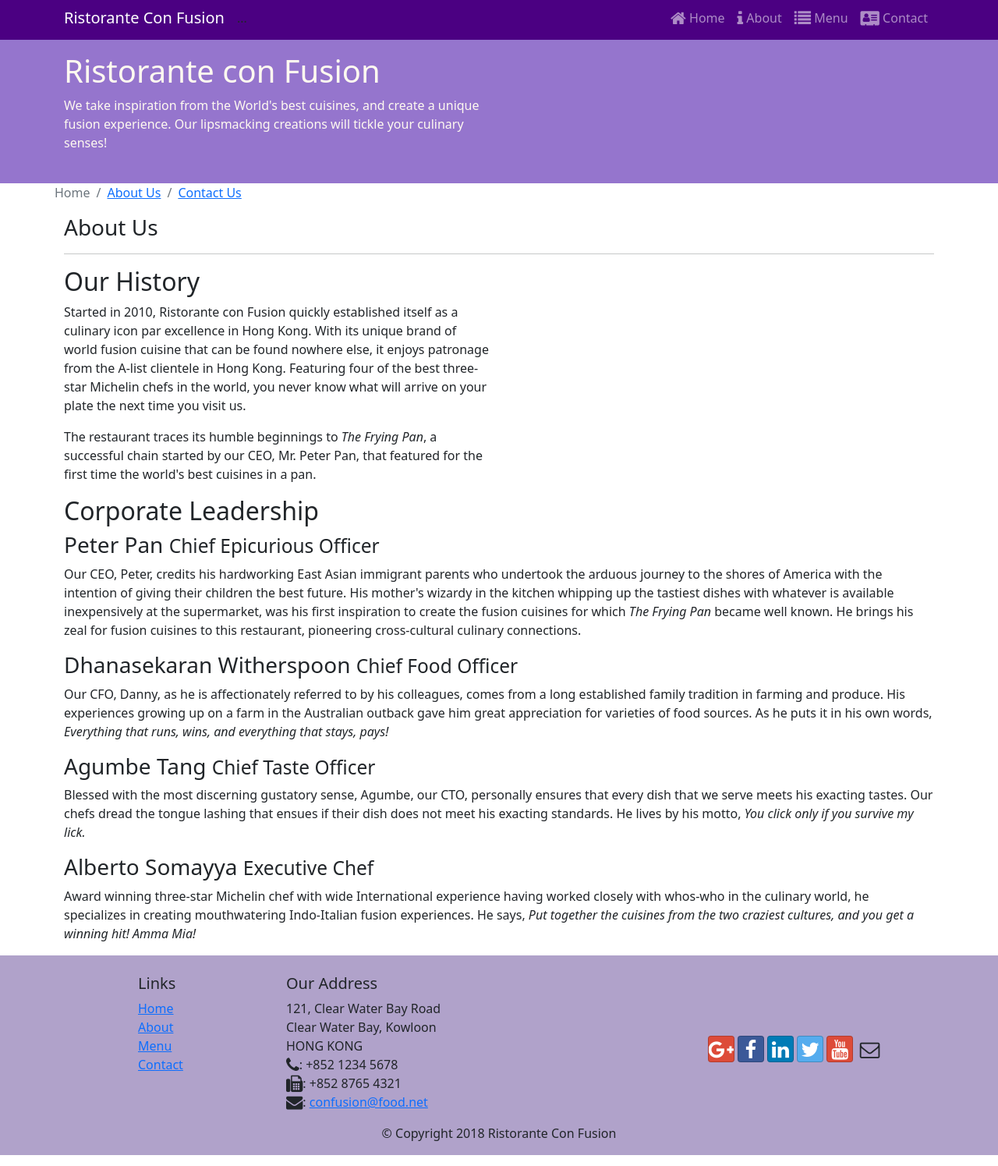
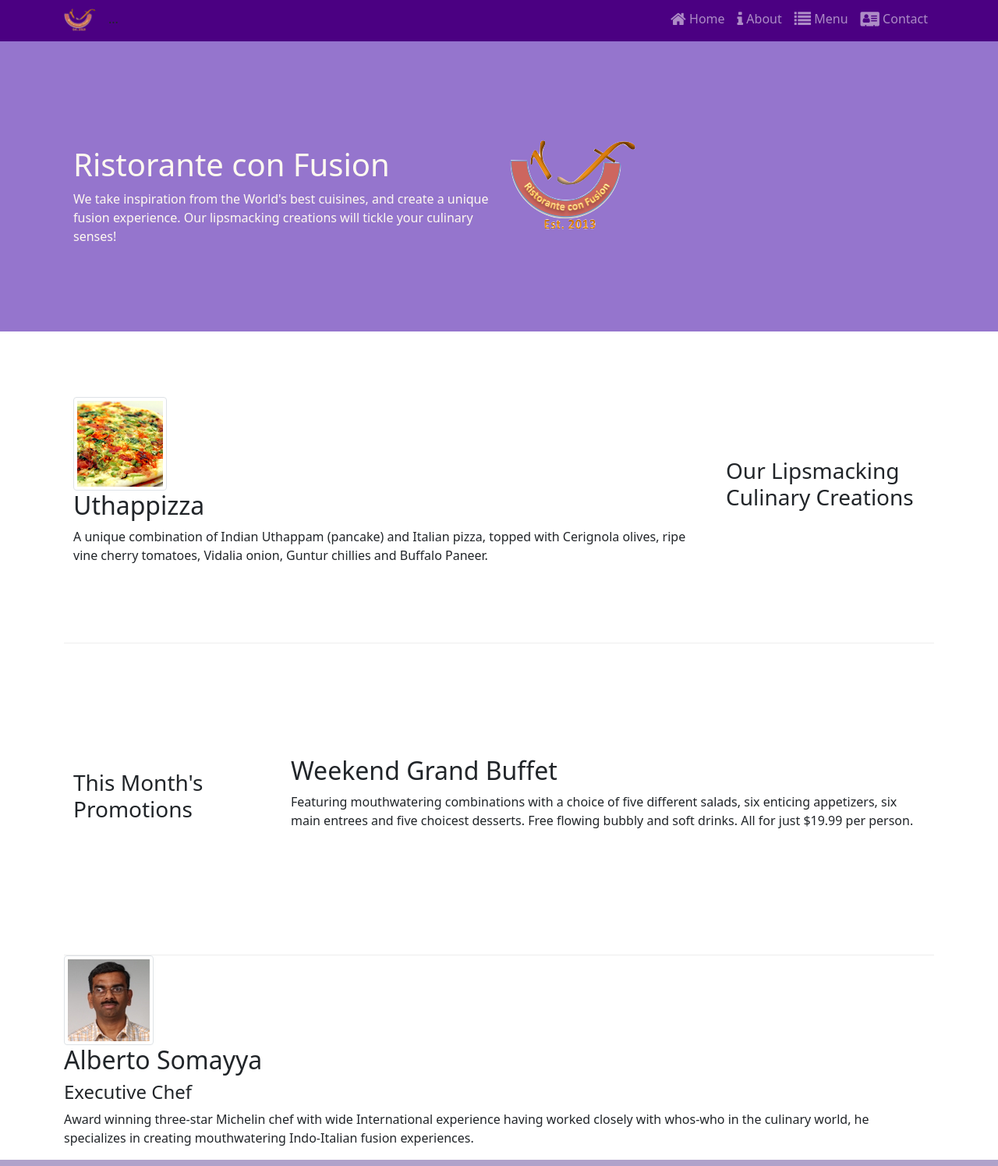
Before and after one commit to GeetaChauhan777/Git-Test, a website: page index.html in a window 1280 px wide. Shown: the part 5-1500 px from the top of the page at 78% size. Drawn offline with nearby package versions, Linux system fonts and the light colour scheme.

Commit message:
Images and Media

```diff
--- a/index.html
+++ b/index.html
@@ -11,7 +11,7 @@
     <!-- Bootstrap CSS -->
     <link href="https://cdn.jsdelivr.net/npm/bootstrap@5.0.1/dist/css/bootstrap.min.css" rel="stylesheet" integrity="sha384-+0n0xVW2eSR5OomGNYDnhzAbDsOXxcvSN1TPprVMTNDbiYZCxYbOOl7+AMvyTG2x" crossorigin="anonymous">
     <!-- Style CSS -->
-    <link href="styles.css" rel="stylesheet">
+    <link href="style.css" rel="stylesheet">
     <!-- Font Awesome -->
      <link rel="stylesheet" href="node_modules/font-awesome/css/font-awesome.min.css">
     <link rel="stylesheet" href="node_modules/bootstrap-social/bootstrap-social.css">
@@ -23,7 +23,7 @@
             <button class="navbar-toggler" type="button" data-toggle="collapse" data-target="#Navbar">
                 <span class="navbar-toggler-icon"></span>
             </button>
-           <a class="navbar-brand" href="#">Ristorante Con Fusion</a>
+           <a class="navbar-brand" href="#"><img src="img/logo.png" height="30" width="41"></a>
            <div class="collapse navbar-collapse" id="Navbar">
             <ul class="navbar-nav mr-auto"> ... </ul>
         </div>
@@ -46,49 +46,65 @@
                 <br>
                 </div>
                 <div class="col-12 col-sm align-self-center">
+                    <img src="img/logo.png" class="img-fluid">
                 </div>
             </div>
         </div>
     </header>
     <div class="container">
-        <div class="row">
-            <ol class="col-12 breadcrumb">
-                <li class="breadcrumb-item active">Home</li>
-                <li class="breadcrumb-item"><a href="aboutus.html">About Us</a></li>
-                <li class="breadcrumb-item"><a href="contactus.html".html">Contact Us</a></li>
-            </ol>
-            <div class="col-12">
-               <h3>About Us</h3>
-               <hr>
+        <div class="row row-content align-items-center">
+            <div class="col-12 col-sm-4 order-sm-last col-md-3">
+                <h3>Our Lipsmacking Culinary Creations</h3>
             </div>
-        </div>
+            <div class="col col-sm order-sm-first col-md">
+                <div class="media">
+                    <img class="d-flex mr-3 img-thumbnail align-self-center"
+                            src="img/uthappizza.png" alt="Uthappizza">
+                    <div class="media-body">
+                        <h2 class="mt-0">Uthappizza</h2>
+                        <p class="d-none d-sm-block">A unique combination of Indian Uthappam (pancake) and
+                            Italian pizza, topped with Cerignola olives, ripe vine
+                            cherry tomatoes, Vidalia onion, Guntur chillies and
+                            Buffalo Paneer.</p>
+                    </div>
+                </div>
 
-        <div class="row row-content">
-            <div class="col-sm-6">
-                <h2>Our History</h2>
-                <p>Started in 2010, Ristorante con Fusion quickly established itself as a culinary icon par excellence in Hong Kong. With its unique brand of world fusion cuisine that can be found nowhere else, it enjoys patronage from the A-list clientele in Hong Kong.  Featuring four of the best three-star Michelin chefs in the world, you never know what will arrive on your plate the next time you visit us.</p>
-                <p>The restaurant traces its humble beginnings to <em>The Frying Pan</em>, a successful chain started by our CEO, Mr. Peter Pan, that featured for the first time the world's best cuisines in a pan.</p>
+
             </div>
-            <div>
+</div>
+<div class="row row-content align-items-center">
+
+<div class="col col-sm order-sm-last col-md">
+
+        <h2>Weekend Grand Buffet</h2>
+        <p class="d-none d-sm-block">Featuring mouthwatering combinations with a choice of five different salads, six enticing appetizers,
+            six main entrees and five choicest desserts. Free flowing bubbly and soft drinks. All
+            for just $19.99 per person.</p>
+
+ </div>
+ <div class="col-12 col-sm-4 order-sm-first col-md-3">
+    <h3>This Month's Promotions</h3>
+       </div>
+</div>
+     <div class="col col-sm order-sm-first col-md">
+        <div class="media">
+            <img class="d-flex mr-3 img-thumbnail align-self-center"
+                    src="img/alberto.png" alt="Alberto Somayya">
+            <div class="media-body">
+                <h2 class="mt-0">Alberto Somayya</h2>
+                <h4>Executive Chef</h4>
+                <p class="d-none d-sm-block">Award winning three-star Michelin chef with wide
+                    International experience having worked closely with
+                    whos-who in the culinary world, he specializes in
+                    creating mouthwatering Indo-Italian fusion experiences.
+                    </p>
             </div>
         </div>
 
 
-        <div>
-            <div>
-                <h2>Corporate Leadership</h2>
-                <h3>Peter Pan <small>Chief Epicurious Officer</small></h3>
-                <p>Our CEO, Peter, credits his hardworking East Asian immigrant parents who undertook the arduous journey to the shores of America with the intention of giving their children the best future. His mother's wizardy in the kitchen whipping up the tastiest dishes with whatever is available inexpensively at the supermarket, was his first inspiration to create the fusion cuisines for which <em>The Frying Pan</em> became well known. He brings his zeal for fusion cuisines to this restaurant, pioneering cross-cultural culinary connections.</p>
-                <h3>Dhanasekaran Witherspoon <small>Chief Food Officer</small></h3>
-                <p>Our CFO, Danny, as he is affectionately referred to by his colleagues, comes from a long established family tradition in farming and produce. His experiences growing up on a farm in the Australian outback gave him great appreciation for varieties of food sources. As he puts it in his own words, <em>Everything that runs, wins, and everything that stays, pays!</em></p>
-                <h3>Agumbe Tang <small>Chief Taste Officer</small></h3>
-                <p>Blessed with the most discerning gustatory sense, Agumbe, our CTO, personally ensures that every dish that we serve meets his exacting tastes. Our chefs dread the tongue lashing that ensues if their dish does not meet his exacting standards. He lives by his motto, <em>You click only if you survive my lick.</em></p>
-                <h3>Alberto Somayya <small>Executive Chef</small></h3>
-                <p>Award winning three-star Michelin chef with wide International experience having worked closely with whos-who in the culinary world, he specializes in creating mouthwatering Indo-Italian fusion experiences. He says, <em>Put together the cuisines from the two craziest cultures, and you get a winning hit! Amma Mia!</em></p>
-            </div>
-       </div>
+     </div>
+          </div>
 
-    </div>
 
     <footer class="footer"  style="background-color:#b0a2ca;"><br>
         <div class="container">
```
Also changed, not shown: aboutus.html (+3 -2 lines), contactus.html (+3 -2 lines), img/alberto.png (added), img/buffet.png (added), img/logo.png (added), img/uthappizza.png (added), 1 other file.
